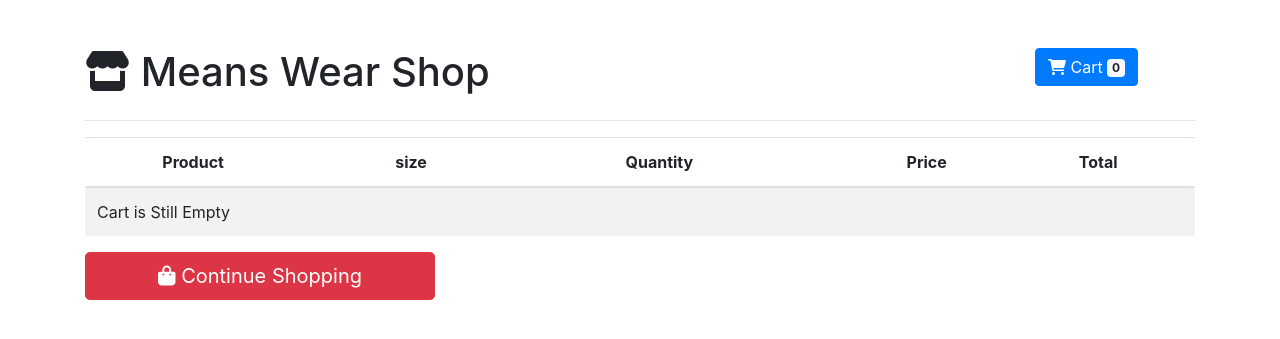
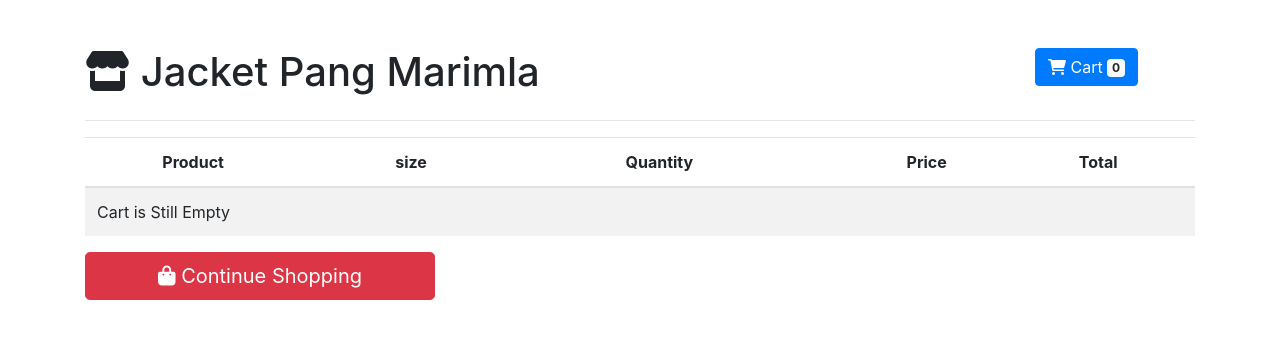
Before and after one commit to law1437/Shopping-Cart, a PHP site: page /cart.php in a window 1280 px wide. Shown: the top 339 px of the page. Run offline with PHP 8.4, Linux system fonts and the light colour scheme.

Commit message:
successsfuly fix minor bugs

```diff
--- a/cart.php
+++ b/cart.php
@@ -88,7 +88,7 @@ if(isset($_POST['btnUpdate'])){
     <div class="container pt-5">
         <div class="row">
             <div class="col-md-10">
-                <h1><i class="fa fa-store"></i> Means Wear Shop</h1>
+                <h1><i class="fa fa-store"></i> Jacket Pang Marimla</h1>
             </div>
             <div class="col-md-2">
                 <a href="cart.php" class="btn btn-primary">
--- a/remove.php
+++ b/remove.php
@@ -78,7 +78,7 @@
     <div class="container pt-3">
         <div class="row">
                 <div class="col-md-10">
-                    <h1><i class="fa fa-store"></i> Means Wear Shop</h1>
+                    <h1><i class="fa fa-store"></i> Jacket Pang Marimla</h1>
                 </div>
                 <div class="col-md-2">
                     <a href="cart.php" class="btn btn-primary">
```
